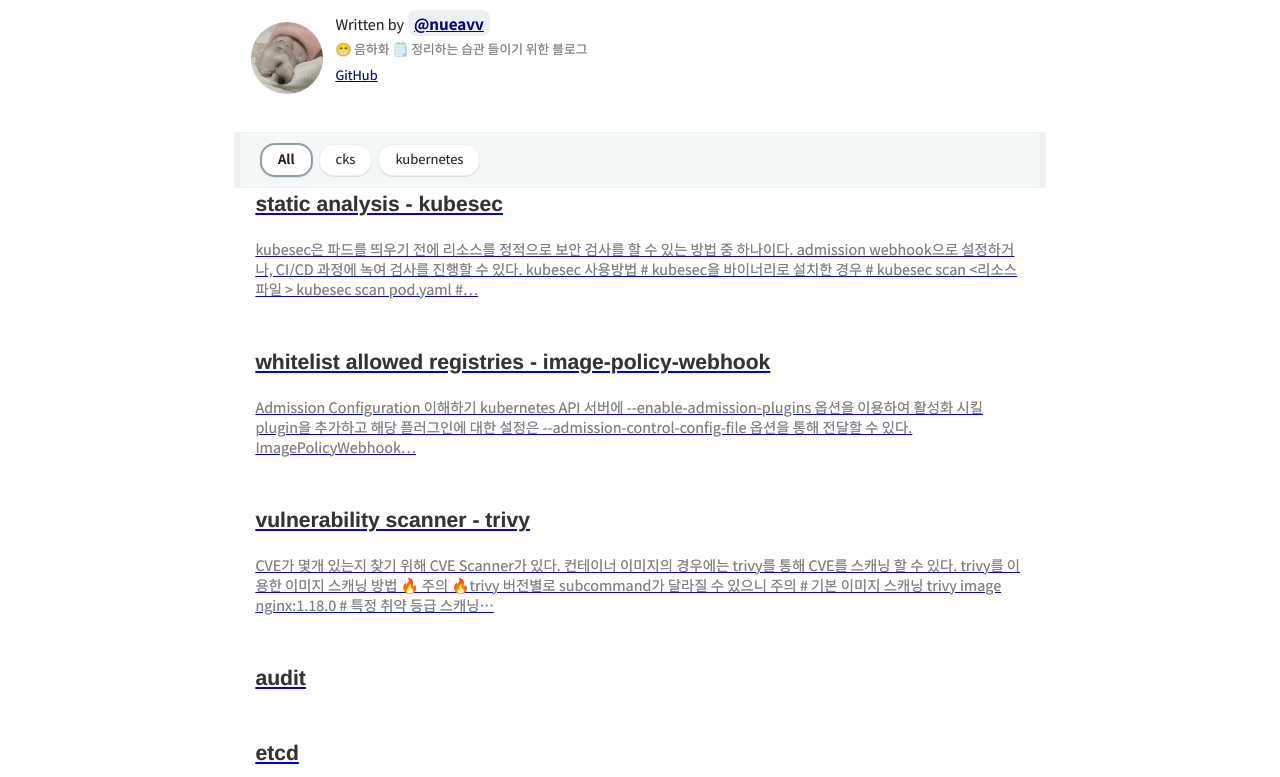
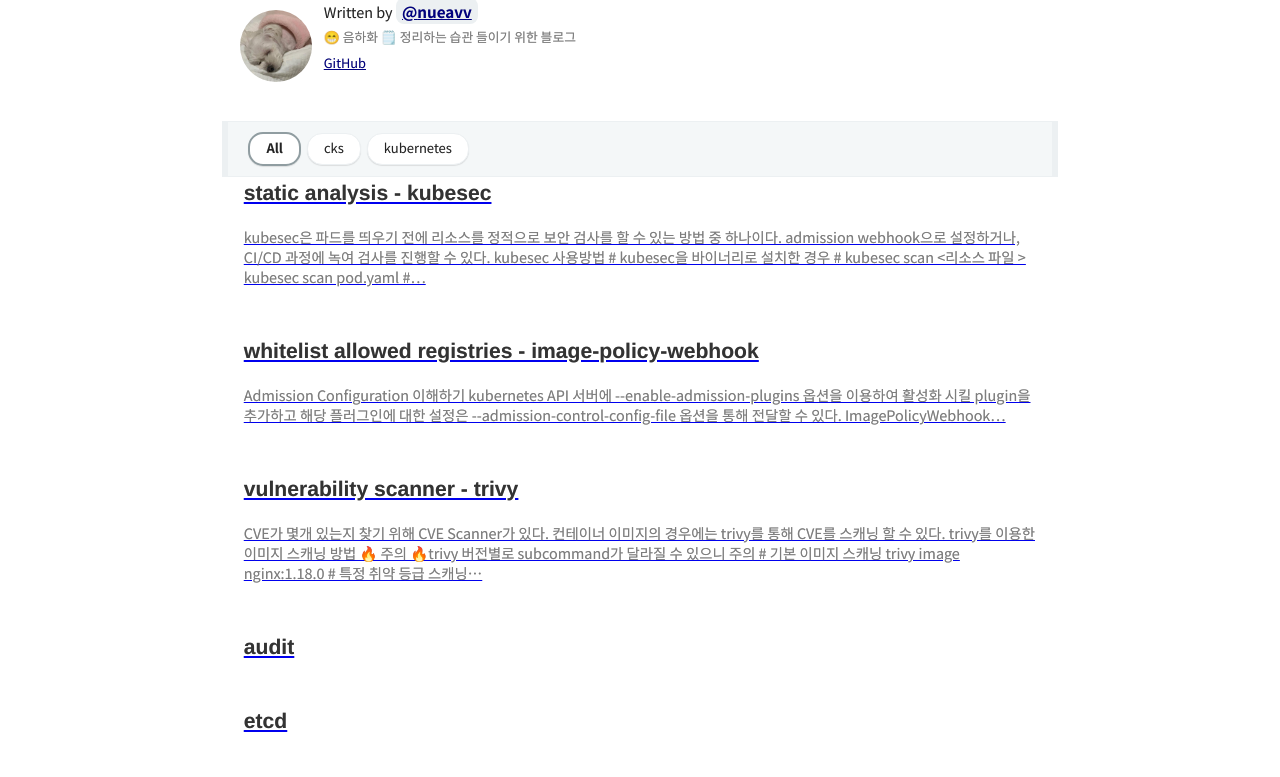
Before and after one commit to nueavv/nueavv.github.old, a Gatsby site: page / in a window 1280 px wide. Shown: the part 190-967 px from the top of the page. Built offline with nearby package versions, Linux system fonts and the light colour scheme; Gatsby itself is replaced by a stand-in of ours; some packages are replaced by stand-ins of ours; what typography-theme-github would draw is missing.

Commit message:
maxwitdh 변경

```diff
--- a/src/layout/index.jsx
+++ b/src/layout/index.jsx
@@ -18,8 +18,8 @@ export const Layout = ({ location, title, children }) => {
         style={{
           marginLeft: `auto`,
           marginRight: `auto`,
-          maxWidth: rhythm(35),
-          padding: `${rhythm(1.5)} ${rhythm(3 / 4)}`,
+          maxWidth: rhythm(36),
+          padding: `${rhythm(1)} ${rhythm(3 / 4)}`,
         }}
       >
         <ThemeSwitch />
--- a/src/pages/about.js
+++ b/src/pages/about.js
@@ -16,7 +16,7 @@ export default ({ data }) => {
       style={{
         marginLeft: `auto`,
         marginRight: `auto`,
-        maxWidth: rhythm(35),
+        maxWidth: rhythm(38),
         padding: `${rhythm(0.5)} ${rhythm(3 / 4)} ${rhythm(1.5)} ${rhythm(
           3 / 4
         )}`,
```
